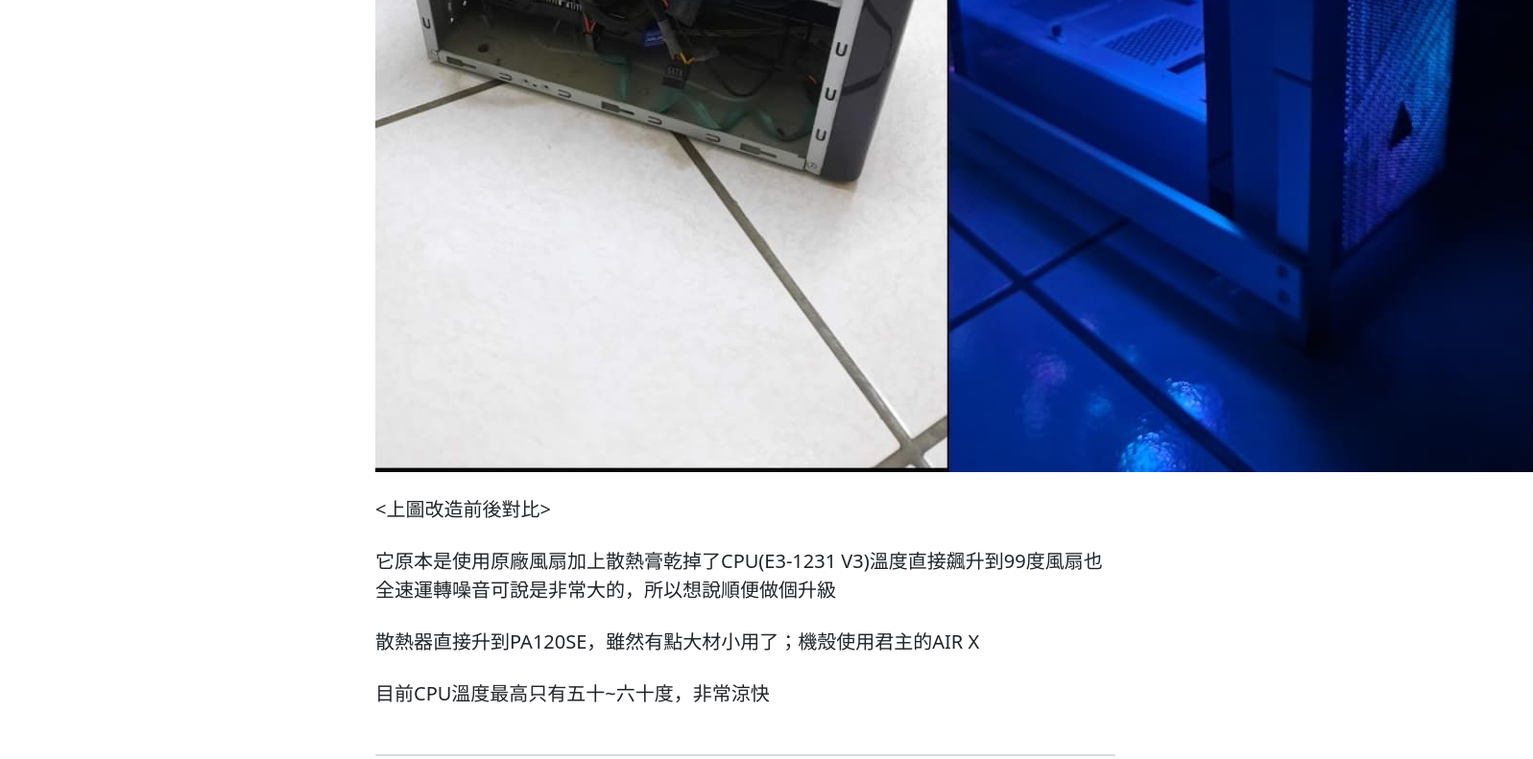
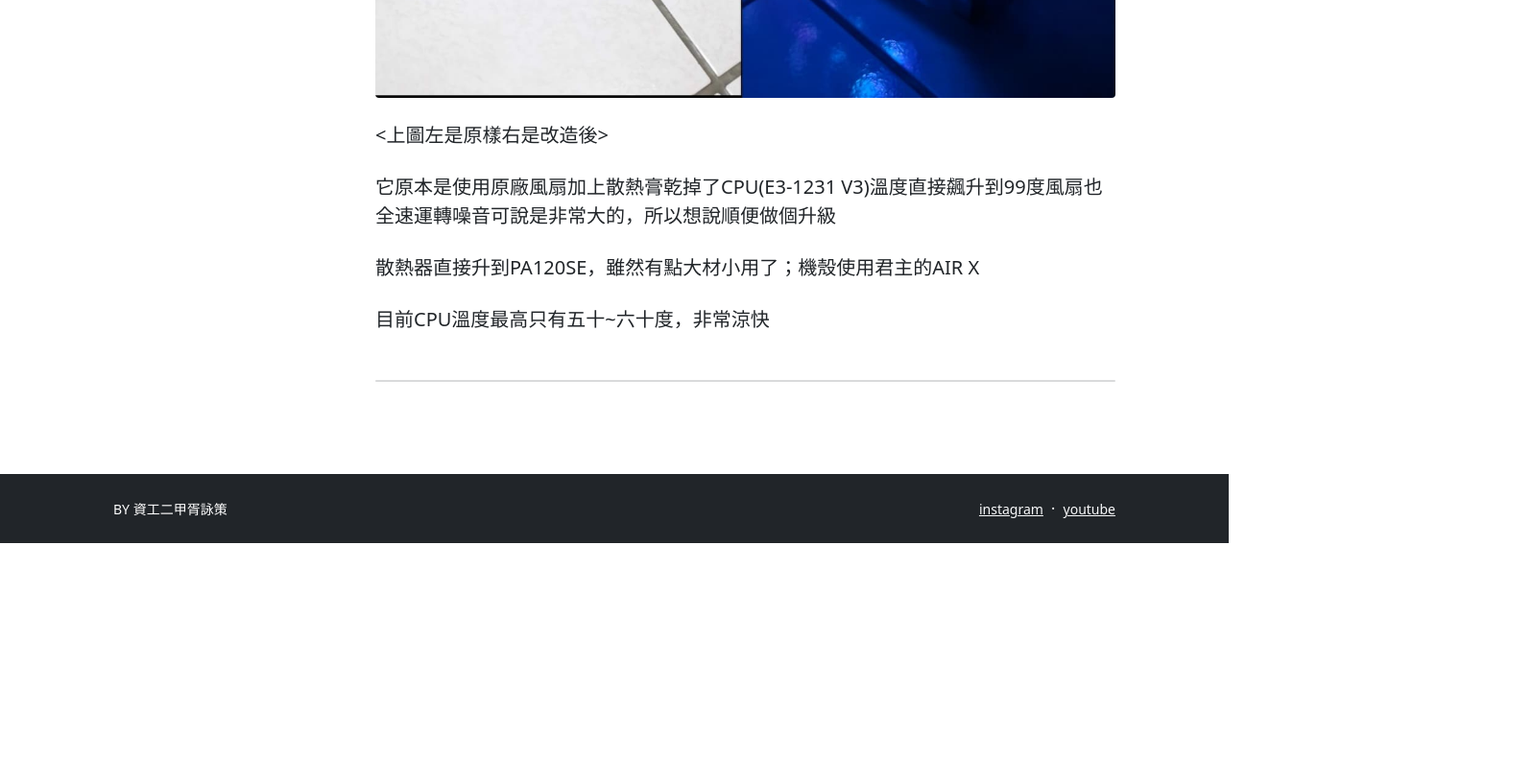
Before and after one commit to eoooooorr/BLOG-1, a plain HTML site: page index.html in a window 1280 px wide. Shown: the part 840-1631 px from the top of the page at 96% size, 1597 px wide, since content can reach past the window. After the commit the page ends 1406 px from the top, so only its background shows below. Drawn offline with nearby package versions, Linux system fonts and the light colour scheme.

Commit message:
Update index.html

```diff
--- a/index.html
+++ b/index.html
@@ -65,10 +65,10 @@
 
                                 </header>
                                 <!-- Preview image figure-->
-                                <figure class="mb-4"><img src="309891267_3166689890309229_4428471469368251710_n.jpg" /></figure>
+                                <figure class="mb-4"><img class="img-fluid rounded" src="309891267_3166689890309229_4428471469368251710_n.jpg" alt="..."></figure>
                                 <!-- Post content-->
                                 <section class="mb-5">
-                                    <p class="fs-5 mb-4">&lt;上圖改造前後對比&gt;
+                                    <p class="fs-5 mb-4">&lt;上圖左是原樣右是改造後&gt;
 </p>
                                     <p class="fs-5 mb-4">它原本是使用原廠風扇加上散熱膏乾掉了CPU(E3-1231 V3)溫度直接飆升到99度風扇也全速運轉噪音可說是非常大的，所以想說順便做個升級</p>
 
```
